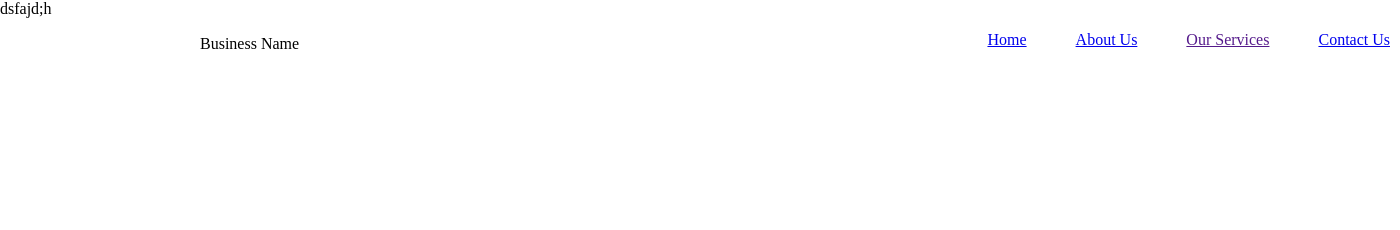
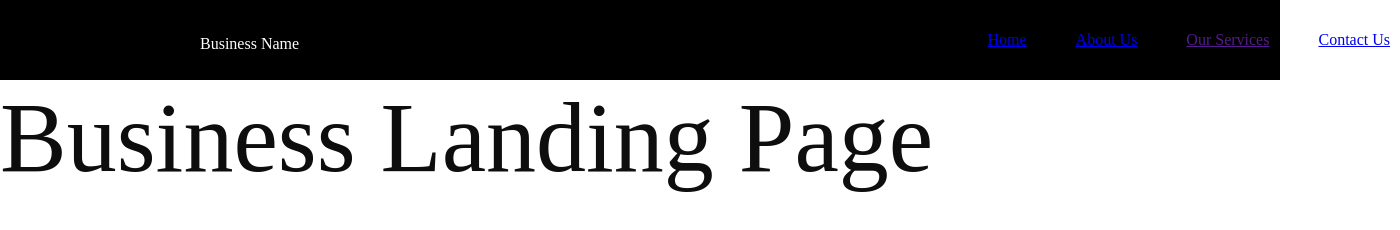
Before and after one commit to skshig/Module-Test-F1, a plain HTML site: page main.html in a window 1280 px wide. Shown: the whole page, 1400 px wide, since content can reach past the window. Drawn offline with Linux system fonts and the light colour scheme.

Commit message:
module test first section commit

```diff
--- a/main.html
+++ b/main.html
@@ -51,7 +51,15 @@
             </div>
         </header>
     </div>
-    <main>dsfajd;h</main>
-    <footer class="footer"></footer>
+
+    <main class="top">
+        <div class="heading-section">
+            <p>Business Landing Page</p>
+        </div>
+        <div class="photo-section">
+
+        </div>
+    </main>
+    <!-- <footer class="footer"></footer> -->
 </body>
 </html>
--- a/style.css
+++ b/style.css
@@ -2,19 +2,17 @@
     margin: 0;
     padding: 0;
 }
-.first-section{
-    background-color: black;
-}
 .navbar{
-    position: fixed;
+    /* position: fixed; */
     height: 80px;
     padding: 0 200px;
     z-index: 500;
+    background-color: black;
 }
 .global-nav .nav{
     max-width: 1200px;
     min-width: 1200px;
-    /* position: relative; */
+    position: relative;
     margin: 0 auto;
     display: flex;
     height: 80px;
@@ -24,10 +22,11 @@
 
 .nav .left{
     padding-top: 35px;
-    align-items: center;
+    align-items:flex-start;
+    color: white;
 }
 .right{
-    /* position: relative; */
+    position: relative;
 }
 
 .right .items{
@@ -58,3 +57,12 @@
 .nav-item span{
     padding-left: 11px;
 }
+
+.heading-section{
+    font-size: 100px;
+    animation: fadeIn 7s;
+}
+@keyframes fadeIn {
+    0% { opacity: 0; }
+    100% { opacity: 1; }
+  }
```
Also changed, not shown: 1 other file.
